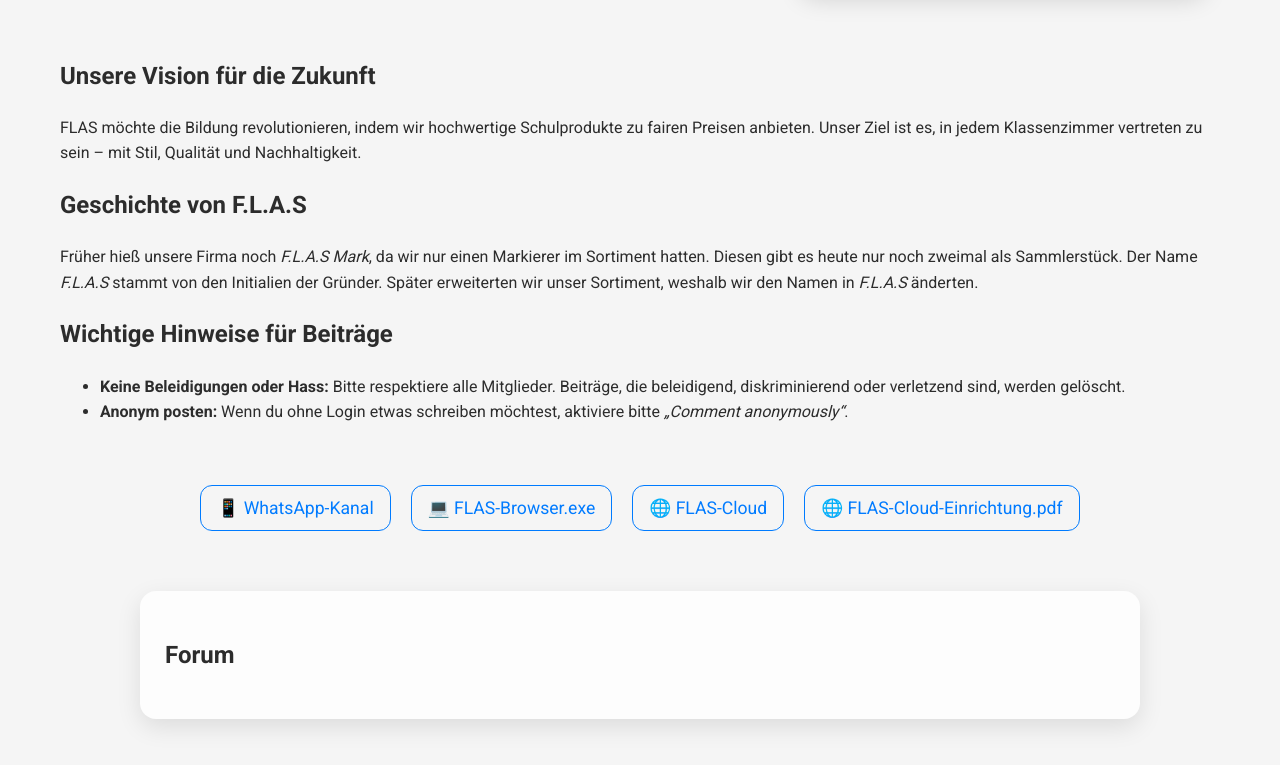
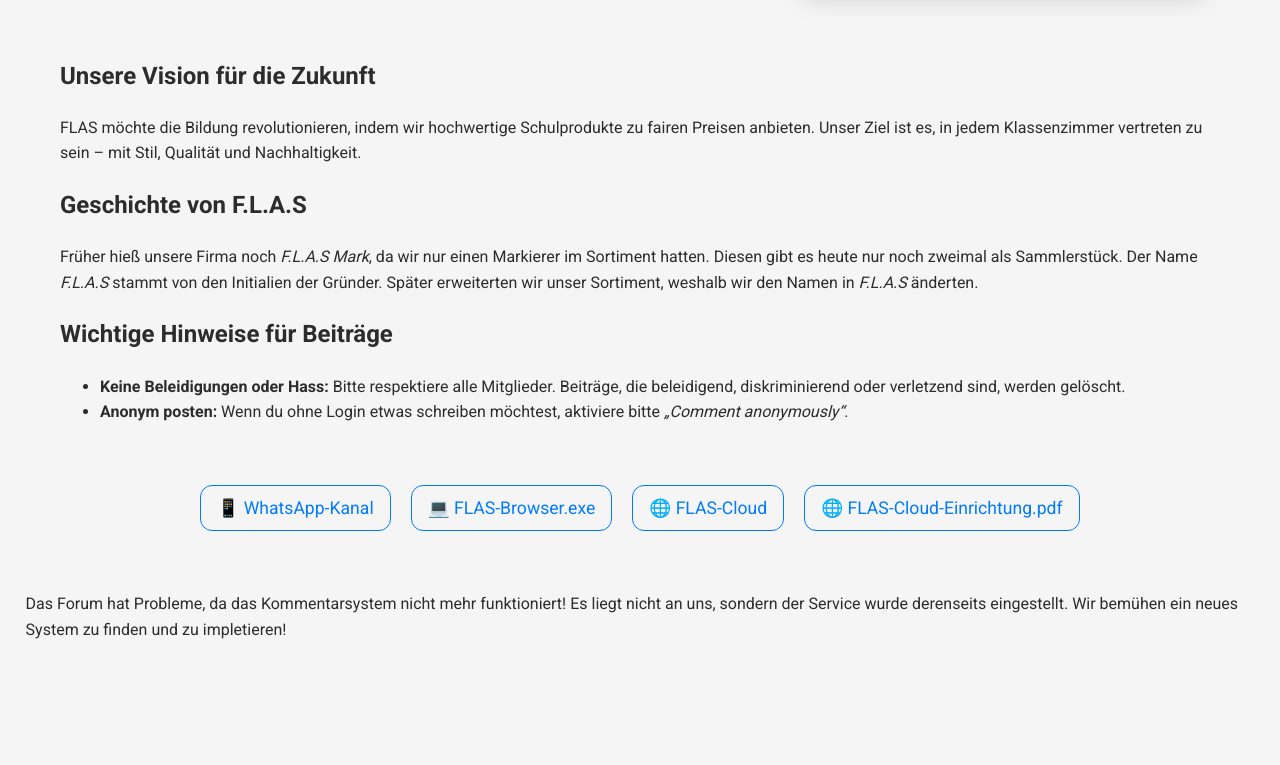
Before and after one commit to FLAS-Forum/flas, a plain HTML site: page index.html in a window 1280 px wide. Shown: the part 567-1332 px from the top of the page. After the commit the page ends 1209 px from the top, so only its background shows below. Drawn offline with Linux system fonts and the light colour scheme.

Commit message:
Remove Commento section and script from index.html
Removed the comment section and script for Commento due to service issues.

```diff
--- a/index.html
+++ b/index.html
@@ -123,14 +123,7 @@
       </a>
     </section>
 
-    <!-- Kommentarbereich (Commento) -->
-    <section id="kommentare">
-      <h2>Forum</h2>
-      <div id="commento" data-no-cookie="true"></div>
-    </section>
-
-    <!-- Commento Skript -->
-    <script defer src="https://cdn.commento.io/js/commento.js"></script>
+  Das Forum hat Probleme, da das Kommentarsystem nicht mehr funktioniert! Es liegt nicht an uns, sondern der Service wurde derenseits eingestellt. Wir bemühen ein neues System zu finden und zu impletieren!
 
   </main>
 </body>
```
